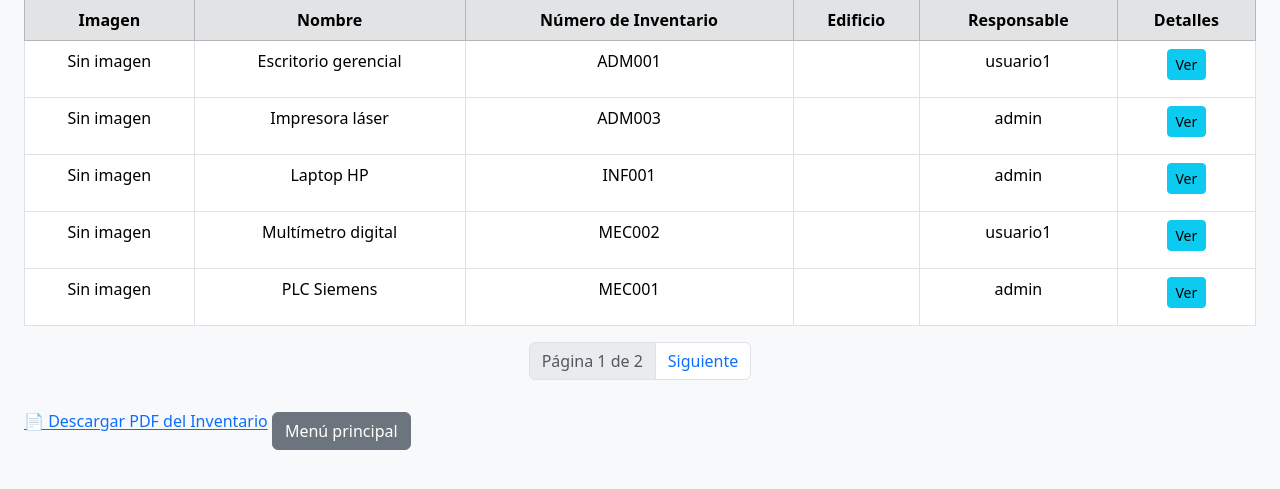
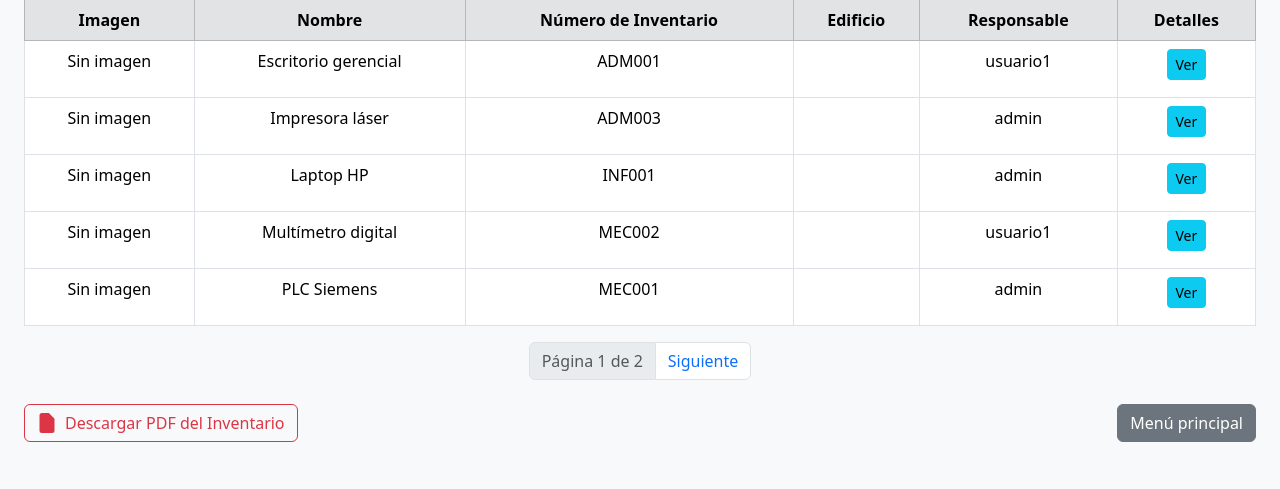
Before and after one commit to Emmanuel-L1/inventario-app, a Django app: page /lectura/ in a window 1280 px wide. Shown: the part 149-638 px from the top of the page. Run offline with Django 5.2, Linux system fonts and the light colour scheme; a user stored in the database is signed in; data comes from the database, SQL or seed files in the repository.

Commit message:
Diseno en boton PDF y Menu

```diff
--- a/INVENTARIOAPP/core/settings.py
+++ b/INVENTARIOAPP/core/settings.py
@@ -129,6 +129,8 @@ STATICFILES_DIRS = [
 
 DEFAULT_AUTO_FIELD = 'django.db.models.BigAutoField'
 LOGIN_REDIRECT_URL = '/'
+LOGIN_URL = '/login/'
+
 
 MEDIA_URL = '/media/'
 MEDIA_ROOT = os.path.join(BASE_DIR, 'media')
--- a/INVENTARIOAPP/inventario/templates/inventario/lista_lectura.html
+++ b/INVENTARIOAPP/inventario/templates/inventario/lista_lectura.html
@@ -92,7 +92,21 @@
         </ul>
     </nav>
 
-    <a href="{% url 'reporte_inventario_pdf' %}" target="_blank">📄 Descargar PDF del Inventario</a>
-    <a href="{% url 'inicio' %}" class="btn btn-secondary mt-3">Menú principal</a>
+    <div class="d-flex justify-content-between align-items-center mt-4">
+    <!-- Botón PDF -->
+    <a href="{% url 'reporte_inventario_pdf' %}" class="btn btn-outline-danger d-inline-flex align-items-center">
+        <svg xmlns="http://www.w3.org/2000/svg" width="20" height="20" fill="currentColor" class="bi bi-file-earmark-pdf me-2" viewBox="0 0 16 16">
+          <path d="M5.5 6.5A.5.5 0 0 0 5 7v2a.5.5 0 0 0 1 0V8.5h.5A1.5 1.5 0 0 0 8 7v-.5A1.5 1.5 0 0 0 6.5 5h-1a.5.5 0 0 0-.5.5v1zM6.5 6A.5.5 0 0 1 7 6.5V7A.5.5 0 0 1 6.5 7.5H6V6h.5z"/>
+          <path d="M14 4.5V14a2 2 0 0 1-2 2H4a2 2 0 0 1-2-2V2a2 2 0 0 1 2-2h5.5L14 4.5zm-3-.5V1.5L13.5 4H11a1 1 0 0 1-1-1z"/>
+        </svg>
+        Descargar PDF del Inventario
+    </a>
+
+    <!-- Botón Menú principal -->
+    <a href="{% url 'inicio' %}" class="btn btn-secondary">
+        Menú principal
+    </a>
+</div>
+
 </body>
 </html>
```
